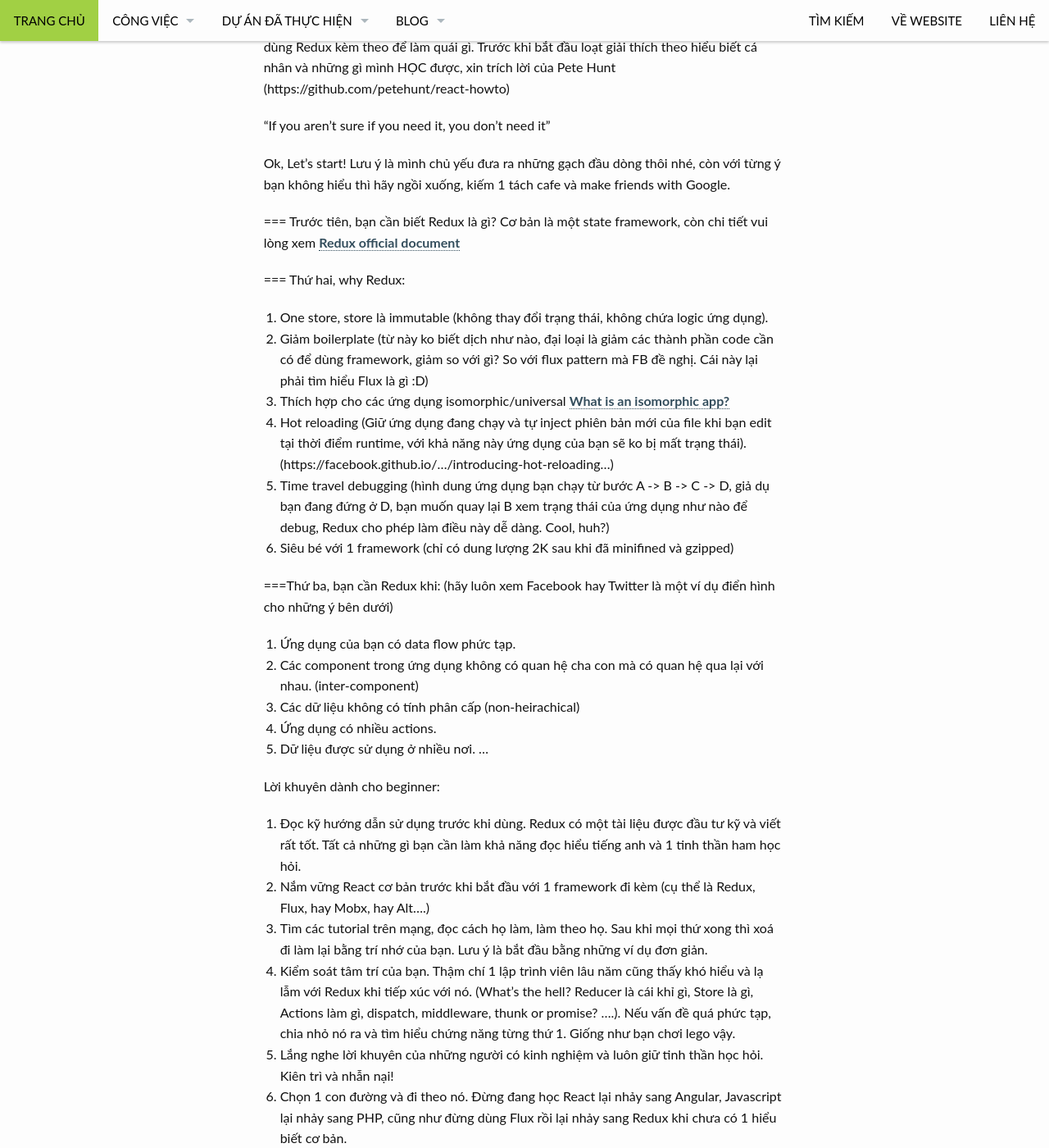
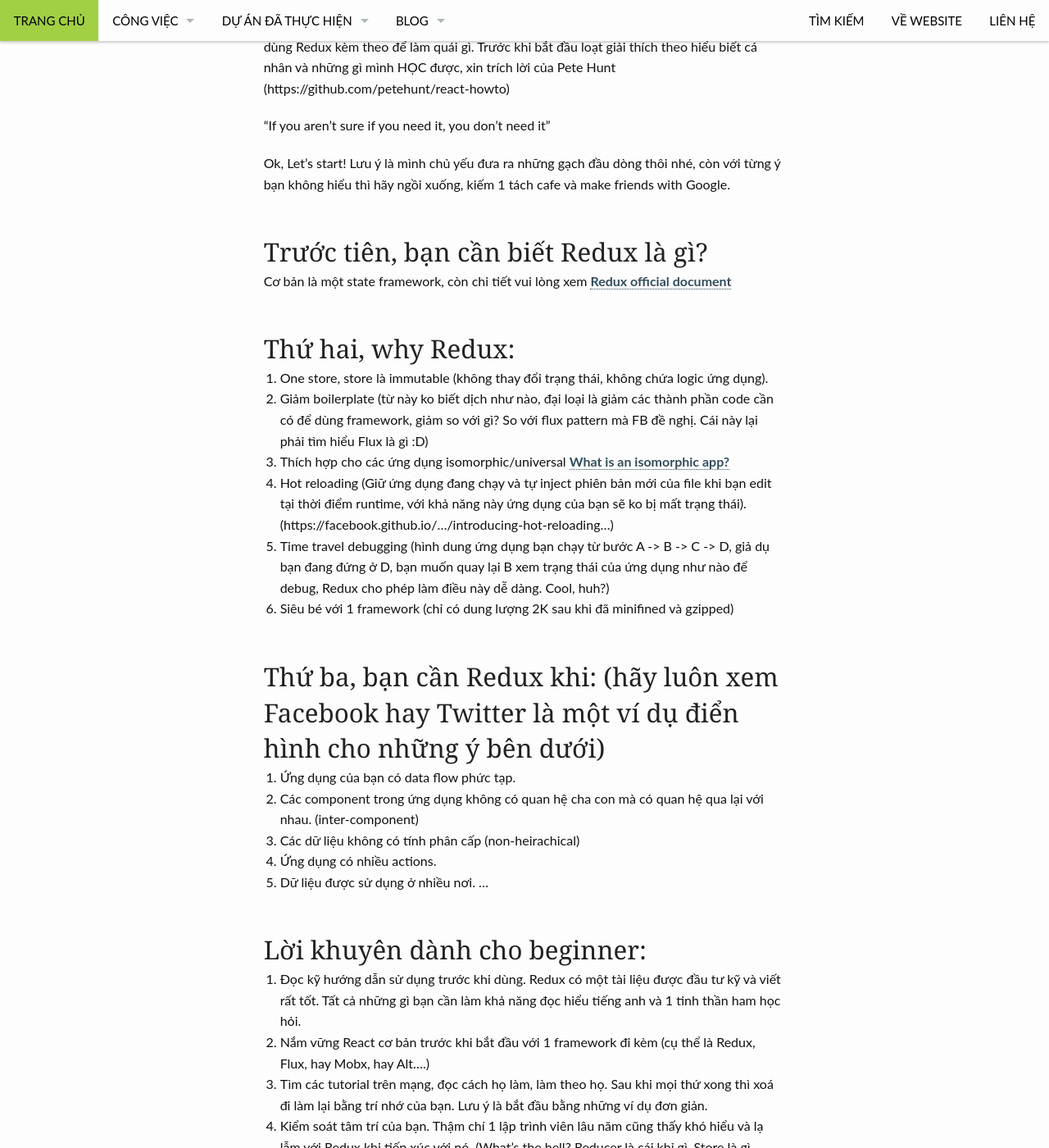
Before and after one commit to quangnd/quangnd.github.io, a Jekyll site: the page built from _posts/design/2016-10-28-tai-sao-su-dung-redux-voi-react.md, in a window 1280 px wide and 1400 px high, scrolled down 648 px. Shown: the whole window at 82% size. Built offline with Jekyll 4.4.1, drawn with Linux system fonts in a browser that asks for light colours.

```diff
--- a/_posts/design/2016-10-28-tai-sao-su-dung-redux-voi-react.md
+++ b/_posts/design/2016-10-28-tai-sao-su-dung-redux-voi-react.md
@@ -23,10 +23,12 @@ Có vẻ như mọi người mới bắt đầu React đều hoang mang vãi ch
 
 Ok, Let's start! Lưu ý là mình chủ yếu đưa ra những gạch đầu dòng thôi nhé, còn với từng ý bạn không hiểu thì hãy ngồi xuống, kiếm 1 tách cafe và make friends with Google.
 
-=== Trước tiên, bạn cần biết Redux là gì?
+## Trước tiên, bạn cần biết Redux là gì?
+
 Cơ bản là một state framework, còn chi tiết vui lòng xem [Redux official document](http://redux.js.org/)
 
-=== Thứ hai, why Redux:
+## Thứ hai, why Redux:
+
 1. One store, store là immutable (không thay đổi trạng thái, không chứa logic ứng dụng).
 2. Giảm boilerplate (từ này ko biết dịch như nào, đại loại là giảm các thành phần code cần có để dùng framework, giảm so với gì? So với flux pattern mà FB đề nghị. Cái này lại phải tìm hiểu Flux là gì :D)
 3. Thích hợp cho các ứng dụng isomorphic/universal [What is an isomorphic app?](https://www.lullabot.com/.../what-is-an-isomorphic...)
@@ -34,7 +36,8 @@ Cơ bản là một state framework, còn chi tiết vui lòng xem [Redux offici
 5. Time travel debugging (hình dung ứng dụng bạn chạy từ bước A -> B -> C -> D, giả dụ bạn đang đứng ở D, bạn muốn quay lại B xem trạng thái của ứng dụng như nào để debug, Redux cho phép làm điều này dễ dàng. Cool, huh?)
 6. Siêu bé với 1 framework (chỉ có dung lượng 2K sau khi đã minifined và gzipped)
 
-===Thứ ba, bạn cần Redux khi: (hãy luôn xem Facebook hay Twitter là một ví dụ điển hình cho những ý bên dưới)
+## Thứ ba, bạn cần Redux khi: (hãy luôn xem Facebook hay Twitter là một ví dụ điển hình cho những ý bên dưới)
+
 1. Ứng dụng của bạn có data flow phức tạp.
 2. Các component trong ứng dụng không có quan hệ cha con mà có quan hệ qua lại với nhau. (inter-component)
 3. Các dữ liệu không có tính phân cấp (non-heirachical)
@@ -42,7 +45,7 @@ Cơ bản là một state framework, còn chi tiết vui lòng xem [Redux offici
 5. Dữ liệu được sử dụng ở nhiều nơi.
 ...
 
-Lời khuyên dành cho beginner:
+## Lời khuyên dành cho beginner:
 1. Đọc kỹ hướng dẫn sử dụng trước khi dùng. Redux có một tài liệu được đầu tư kỹ và viết rất tốt. Tất cả những gì bạn cần làm khả năng đọc hiểu tiếng anh và 1 tinh thần ham học hỏi.
 2. Nắm vững React cơ bản trước khi bắt đầu với 1 framework đi kèm (cụ thể là Redux, Flux, hay Mobx, hay Alt....)
 3. Tìm các tutorial trên mạng, đọc cách họ làm, làm theo họ. Sau khi mọi thứ xong thì xoá đi làm lại bằng trí nhớ của bạn. Lưu ý là bắt đầu bằng những ví dụ đơn giản.
```
